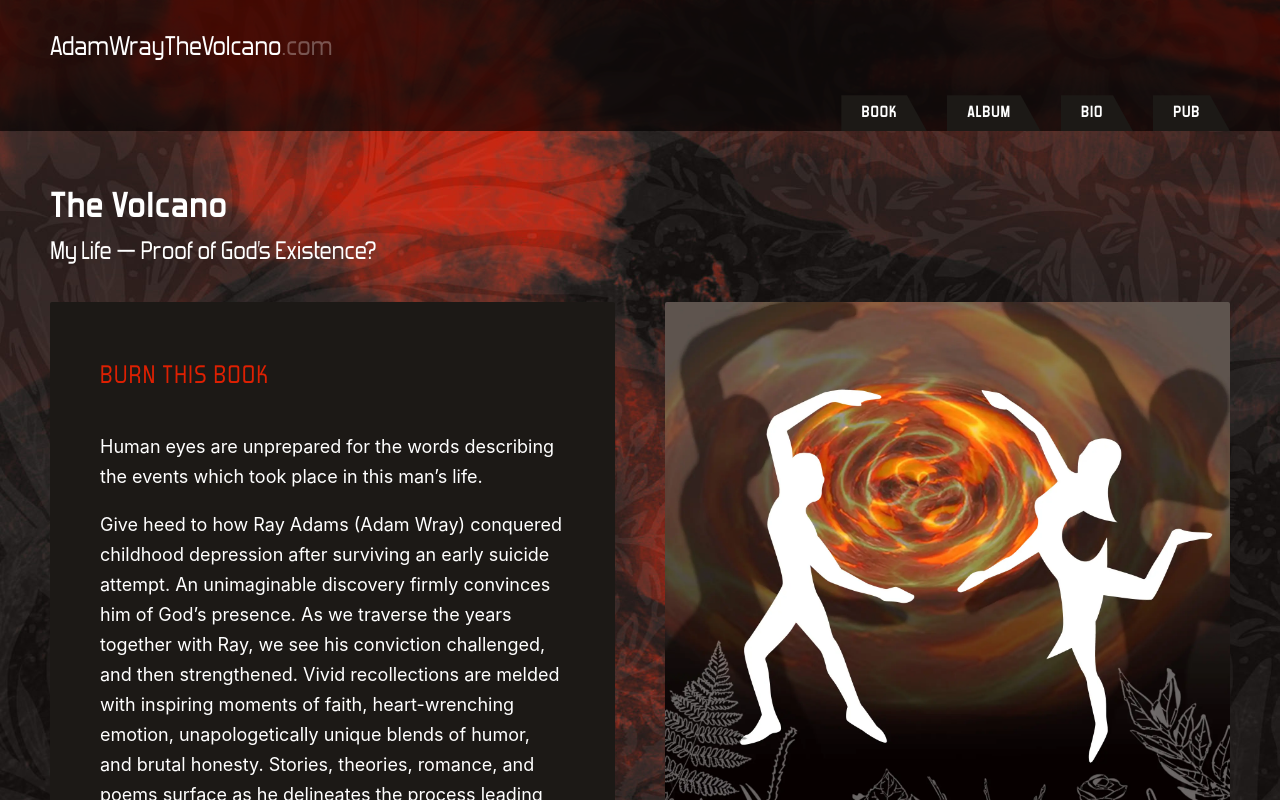
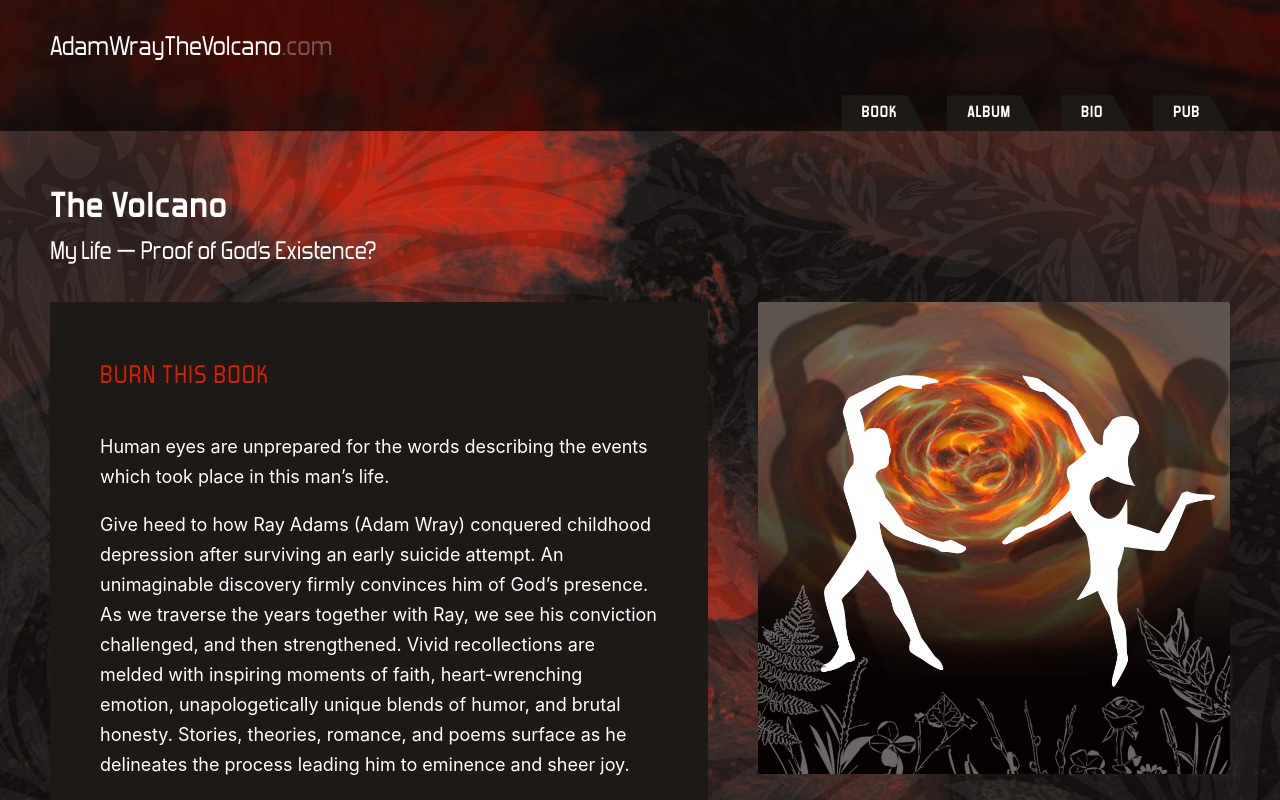
Before and after one commit to wrmz/adamwraythevolcano.com, a Vue app: page / in a window 1280 px wide. Shown: the top 800 px of the page. Built offline with nearby package versions, Linux system fonts and the light colour scheme.

Commit message:
Offset columns

```diff
--- a/src/App.vue
+++ b/src/App.vue
@@ -108,8 +108,6 @@ const year = (new Date()).getFullYear();
   gap: 20px;
   @media (min-width: 768px) {
     gap: 30px;
-    grid-template-columns: repeat(2, minmax(0, 1fr));
-    grid-template-rows: max-content max-content;
   }
   @media (min-width: 1024px) {
     gap: 30px 50px;
@@ -120,6 +118,10 @@ const year = (new Date()).getFullYear();
 }
 .section {
   @media (min-width: 768px) {
+    .section__article {
+      grid-template-columns: repeat(2, minmax(0, 1fr));
+      grid-template-rows: max-content max-content;
+    }
     .section__header {
       grid-row: 1;
       grid-column: 1 / span 2;
@@ -146,6 +148,14 @@ const year = (new Date()).getFullYear();
       .section__footer {
         grid-column: 1;
       }
+    }
+  }
+  @media (min-width: 1024px) {
+    .section__article {
+      grid-template-columns: minmax(0, 40%) minmax(0, 60%);
+    }
+    &:nth-child(odd) .section__article {
+      grid-template-columns: minmax(0, 60%) minmax(0, 40%);
     }
   }
 }
```
